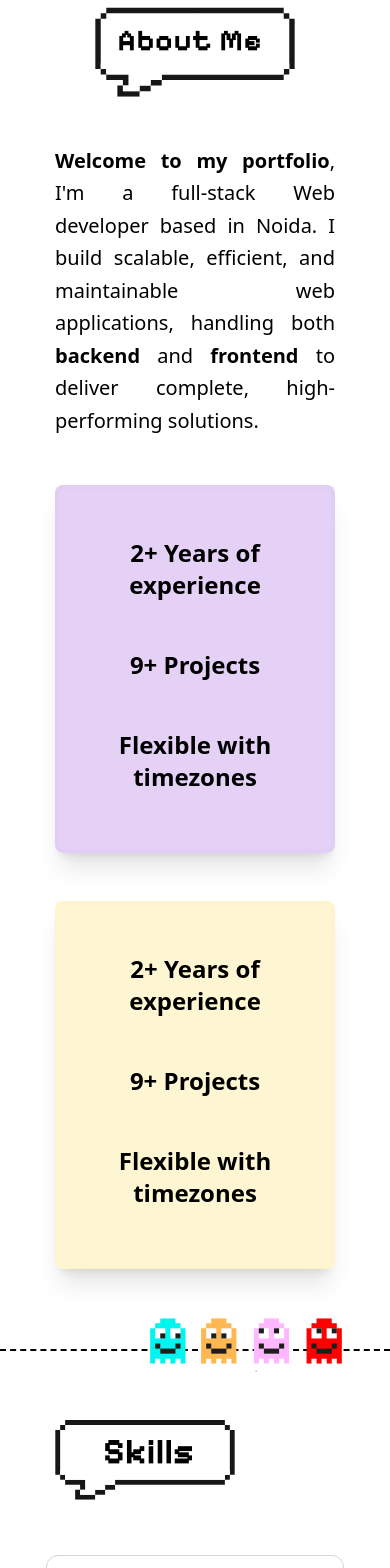
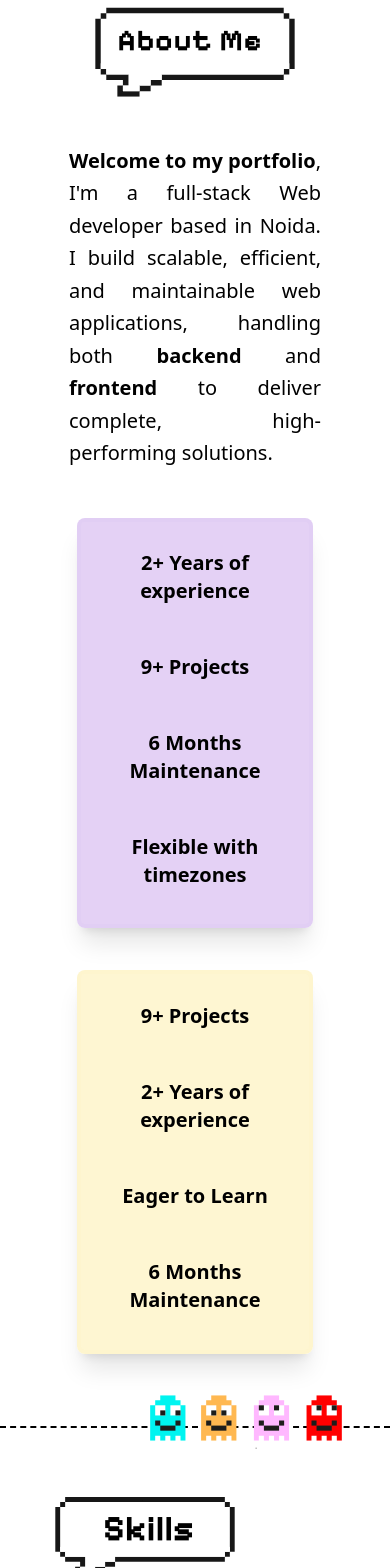
Before and after one commit to CaptainUnderpants14/portfolio, a React (Vite) app: page / in a window 390 px wide. Shown: the part 432-2000 px from the top of the page. Built offline with nearby package versions, Linux system fonts and the light colour scheme.

Commit message:
Responsive

```diff
--- a/src/AboutMe.jsx
+++ b/src/AboutMe.jsx
@@ -48,7 +48,7 @@ function AboutMe() {
                                 About Me
                             </h2>
                         </div>
-                        <p className="text-xl md:text-lg lg:text-[20px] leading-relaxed max-w-[360px] text-justify mx-auto lg:mx-0 lg:w-63 lg:h-97">
+                        <p className="text-xl md:text-lg lg:text-[20px] leading-relaxed w-[90%] text-justify mx-auto lg:mx-0 lg:w-63 lg:h-97">
                             <span className="font-semibold">Welcome to my portfolio</span>, I'm a
                             full-stack Web developer based in Noida. I build scalable, efficient, and maintainable
                             web applications, handling both <span className="font-semibold">backend</span> and{" "}
@@ -58,22 +58,24 @@ function AboutMe() {
                     </div>
 
                     {/* Experience Box */}
-                    <ul className="flex flex-col gap-4 justify-center text-2xl md:block md:text-xl lg:text-3xl text-black font-semibold border-4 bg-[#E2CDF4]/90
-                    border-[#E2CDF4]/80 w-70 h-92 mt-6 md:mt-0 rounded-lg p-6 md:p-[47px] shadow-xl text-center space-y-6
+                    <ul className="flex flex-col gap-4 justify-center text-xl md:block md:text-xl lg:text-3xl text-black font-semibold border-4 bg-[#E2CDF4]/90
+                    border-[#E2CDF4]/80 w-[84%] h-[96%] mt-6 md:mt-0 rounded-lg p-6 md:p-[47px] shadow-xl text-center space-y-6
                     md:space-y-10 mx-auto lg:mx-0 max-w-xs lg:w-70 lg:h-100">
                         <li className="pb-2 md:pb-[13px]">2+ Years of experience</li>
                         <li className="pb-2 md:pb-[13px]">9+ Projects</li>
+                        <li className="pb-2 md:pb-[13px]">6 Months Maintenance</li>
                         <li className="pb-2 md:pb-[13px]">Flexible with timezones</li>
                     </ul>
 
 
                     {/* Points Box */}
-                    <ul className="flex flex-col gap-4 justify-center text-2xl md:block md:text-xl lg:text-3xl text-black font-semibold border-4 bg-[#fef6ce]/90
-                    border-[#fef6ce]/80 w-70 h-92 mt-6 md:mt-0 rounded-lg p-6 md:p-[47px] shadow-xl text-center space-y-6
+                    <ul className="flex flex-col gap-4 justify-center text-xl md:block md:text-xl lg:text-3xl text-black font-semibold border-4 bg-[#fef6ce]/90
+                    border-[#fef6ce]/80 w-[84%] h-[96%] mt-6 md:mt-0 rounded-lg p-6 md:p-[47px] shadow-xl text-center space-y-6
                     md:space-y-10 mx-auto lg:mx-0 max-w-xs lg:w-70 lg:h-100">
+                        <li className="pb-2 md:pb-[13px]">9+ Projects</li>
                         <li className="pb-2 md:pb-[13px]">2+ Years of experience</li>
-                        <li className="pb-2 md:pb-[13px]">9+ Projects</li>
-                        <li className="pb-2 md:pb-[13px]">Flexible with timezones</li>
+                        <li className="pb-2 md:pb-[13px]">Eager to Learn</li>
+                        <li className="pb-2 md:pb-[13px]">6 Months Maintenance</li>
                     </ul>
                 </div>
 
--- a/src/Contact.jsx
+++ b/src/Contact.jsx
@@ -89,7 +89,7 @@ function Contact() {
 
 
                 {/* Right Side: Social Icons */}
-                <div className="relative flex-1 w-full flex flex-row md:flex-col items-center justify-center gap-10 order-1 lg:order-2">
+                <div className="relative flex-1 w-full flex flex-row md:flex-col items-center justify-evenly gap-10 order-1 lg:order-2">
                     {/* Email Copy */}
                     <div className="relative group">
                         <button
--- a/src/Footer.jsx
+++ b/src/Footer.jsx
@@ -8,22 +8,22 @@ function Footer() {
     };
 
     return (
-        <div className="w-full h-20 flex justify-center items-center">
+        <div className="w-full h-24 flex justify-center items-center mb-10">
             <div className=" absolute w-full flex items-center justify-center">
                 <img src="/Heart.svg"
                      alt="Heart icon"
-                     className="relative w-10 -top-10 hover:cursor-pointer hover:scale-110 transition-transform duration-200 lg:-top-8"
+                     className="relative w-12 -top-12 hover:cursor-pointer hover:scale-110 transition-transform duration-200 lg:-top-8"
                      onClick={playBubbleSound}
                 />
             </div>
-            <div className="w-[70%] max-w-7xl mx-auto flex mt-4 md:mt-0 flex-col md:flex-row justify-between items-center gap-2 md:gap-4 text-center md:text-left">
-                <p className="text-[14px] md:text-xl">
-                    Designed & Developed By
-                    <span className="text-[16px] md:text-[24px] font-pixelm"> Paras Sharma</span>
+            <div className="w-full md:w-[70%] max-w-7xl mx-auto flex mt-4 md:mt-0 flex-col md:flex-row justify-between items-center gap-2 md:gap-4 text-center md:text-left">
+                <p className="text-[16px] inline-block md:text-xl">
+                    Designed & Developed By {" "}
+                    <span className="text-[18px] inline-block md:text-[24px] font-pixelm"> Paras Sharma</span>
                 </p>
-                <p className="text-[12px] md:text-xl">
+                <p className="text-[16px] md:text-xl">
                     &copy; 2025.{" "}
-                    <span className="text-[12px] md:text-xl">All rights reserved</span>
+                    <span className="text-[16px] md:text-xl">All rights reserved</span>
                 </p>
             </div>
         </div>
--- a/src/Skills.jsx
+++ b/src/Skills.jsx
@@ -116,13 +116,13 @@ function Skills() {
                     src="/Phone.svg"
                     alt="Phone icon"
                     onClick={playDialerSound}
-                    className="absolute w-20 left-12 md:w-30 md:left-40 h-auto hover:cursor-pointer hover:scale-110 transition-transform duration-200"
+                    className="absolute w-16 top-4 left-12 md:w-30 md:left-40 h-auto hover:cursor-pointer hover:scale-110 transition-transform duration-200"
                 />
                 <img
                     src="/convoBubble.svg"
                     alt="Text bubble icon"
                     onClick={playMessageSound}
-                    className="absolute w-25 -top-1 right-10 md:w-38 md:right-60 md:-top-8 h-auto hover:cursor-pointer hover:scale-110 transition-transform duration-200"
+                    className="absolute w-20 -top-4 right-8 md:w-38 md:right-60 md:-top-8 h-auto hover:cursor-pointer hover:scale-110 transition-transform duration-200"
                 />
             </div>
         </div>
```
